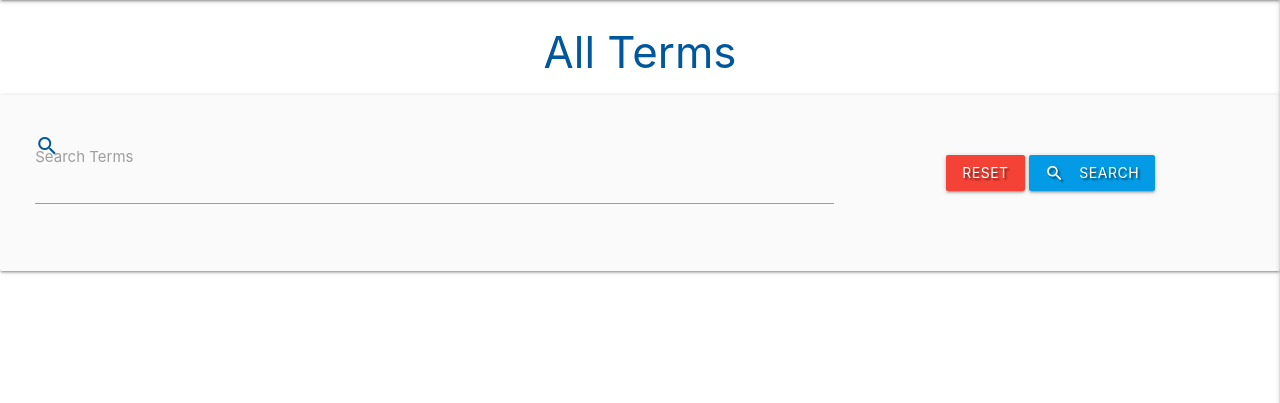
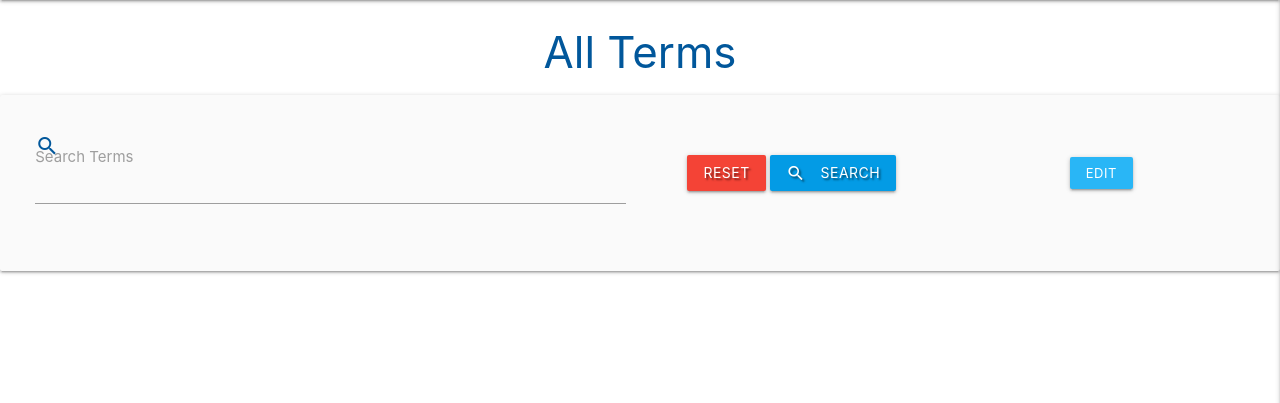
Before and after one commit to BobHerold/computer-terms, a Flask app: template templates/terms.html in a window 1280 px wide. Shown: the part 64-467 px from the top of the page. Run offline with Flask 2, Linux system fonts and the light colour scheme; the template is opened without the code that fills it, so the values that code supplies are empty; some libraries are stand-ins or nearby versions.

Commit message:
built edit_term app router in app.py, add edit button in terms.html, broke the app with error

```diff
--- a/app.py
+++ b/app.py
@@ -46,9 +46,10 @@ def add_term():
     return render_template("add_term.html")
 
 
-@app.route("/edit_term", methods=["GET", "POST"])
-def edit_term():
-    return render_template("edit_term.html")
+@app.route("/edit_term/<term_id>", methods=["GET", "POST"])
+def edit_term(term_id):
+    term = mongo.db.terms.find_one({"_id": ObjectId(term_id)})
+    return render_template("edit_term.html", term=term)
 
 
 if __name__ == "__main__":
--- a/templates/edit_term.html
+++ b/templates/edit_term.html
@@ -4,7 +4,7 @@
     <h3 class="light-blue-text text-darken-4 center-align">Edit Term</h3>
 
 <div class="row card-panel grey lighten-3">
-	<form class="col s12" method="POST" action="{{ url_for('edit_term') }}">
+	<form class="col s12" method="POST" action="{{ url_for('edit_term', term_id=term._id) }}">
         <!-- term name -->
 		<div class="row">
 			<div class="input-field col s12">
--- a/templates/terms.html
+++ b/templates/terms.html
@@ -17,6 +17,9 @@
                         <i class="material-icons left">search</i>Search
                     </button>
                 </div>
+                <div class="col s12 m4">
+                    <a href="{{ url_for('edit_term', term_id=term._id) }}" class="btn-small light-blue lighten-1">Edit</a>
+                </div>
             </div>
         </form>
     </div>
```
